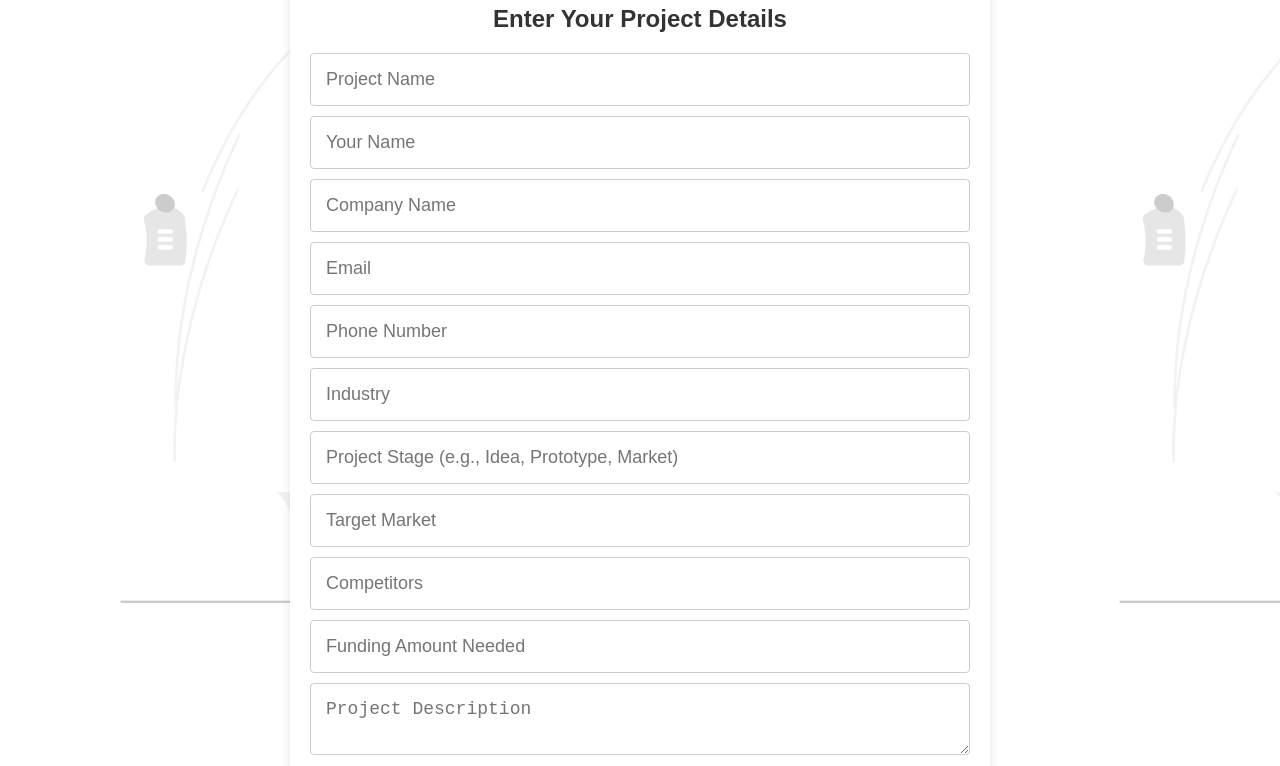
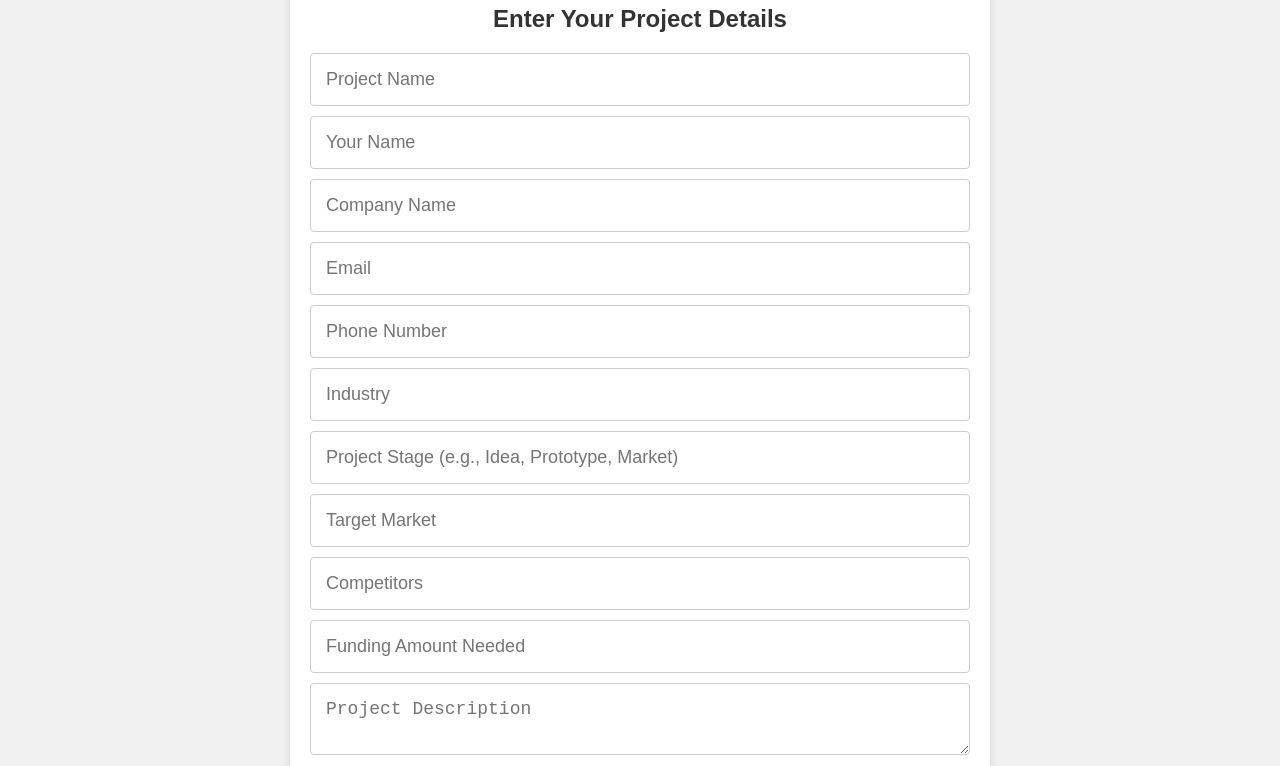
Before and after one commit to Sakthikumar08/ALLA, a plain HTML site: page enter.html in a window 1280 px wide. Shown: the part 92-858 px from the top of the page. Drawn offline with Linux system fonts and the light colour scheme.

Commit message:
Update enter.html

```diff
--- a/enter.html
+++ b/enter.html
@@ -5,11 +5,7 @@
     <meta name="viewport" content="width=device-width, initial-scale=1.0">
     <link rel="stylesheet" href="enter.css">
     <title>Entrepreneur Project Form</title>
-    <style>
-        body{
-            background-image: url(images/hero-img.png);
-        }
-    </style>
+
 </head>
 <body>
     <div class="container">
```
